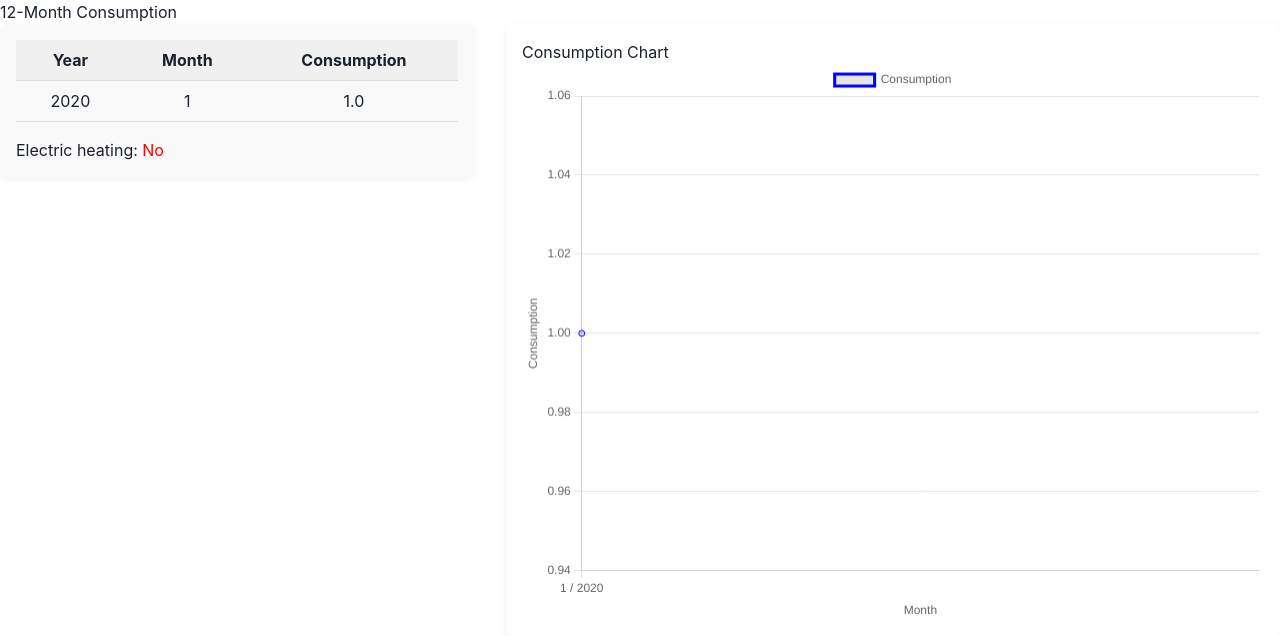
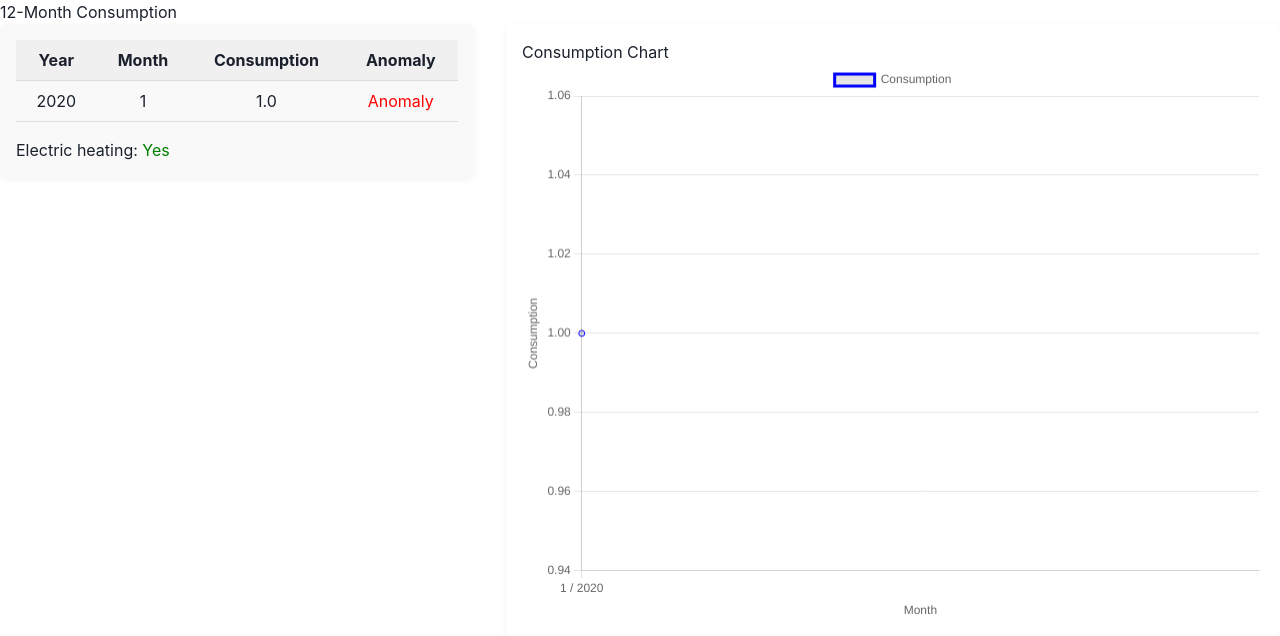
Before and after one commit to CharlesS940/electricity_consumption_dashboard, a Django app: page /consumption/1 in a window 1280 px wide. Shown: the top 636 px of the page. Run offline with Django 3.2, Linux system fonts and the light colour scheme; tables that the repository leaves empty hold one stand-in row (values such as "Sample post").

Commit message:
Add anomaly display to table

```diff
--- a/hwjob/dashboard/templates/dashboard/consumption_detail.html
+++ b/hwjob/dashboard/templates/dashboard/consumption_detail.html
@@ -17,6 +17,7 @@
                         <th>Year</th>
                         <th>Month</th>
                         <th>Consumption</th>
+                        <th>Anomaly</th>
                     </tr>
                 </thead>
                 <tbody>
@@ -25,13 +26,20 @@
                         <td>{{ c.year }}</td>
                         <td>{{ c.month }}</td>
                         <td>{{ c.kwh_consumed }}</td>
+                        <td>
+                            {% if c.has_anomaly %}
+                                <span style="color: red;">Anomaly</span>
+                            {% else %}
+                                <span style="color: green;">Normal</span>
+                            {% endif %}
+                        </td>
                     </tr>
                     {% endfor %}
                 </tbody>
             </table>
             <p>
                 Electric heating:
-                {% if electric_heating %}
+                {% if has_electric_heating %}
                     <span style="color: green;">Yes</span>
                 {% else %}
                     <span style="color: red;">No</span>
```
